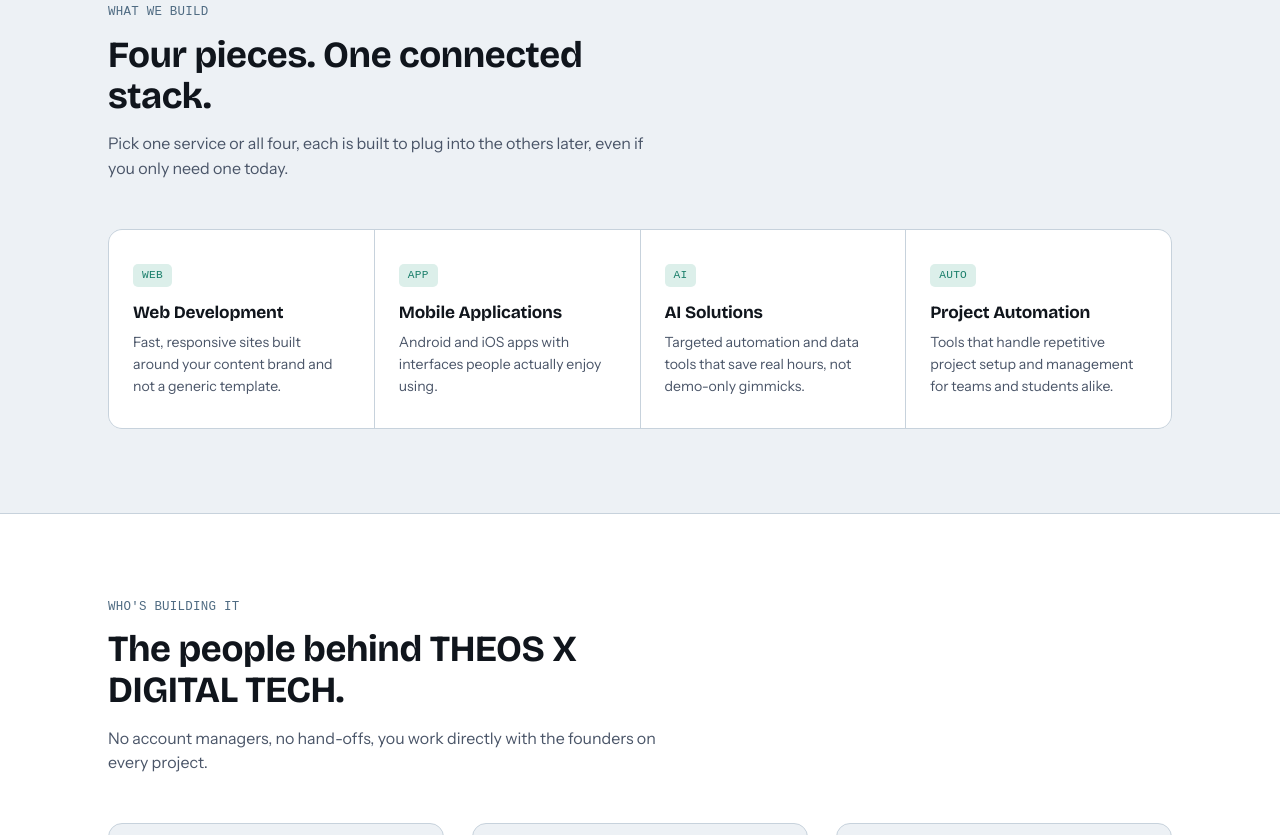
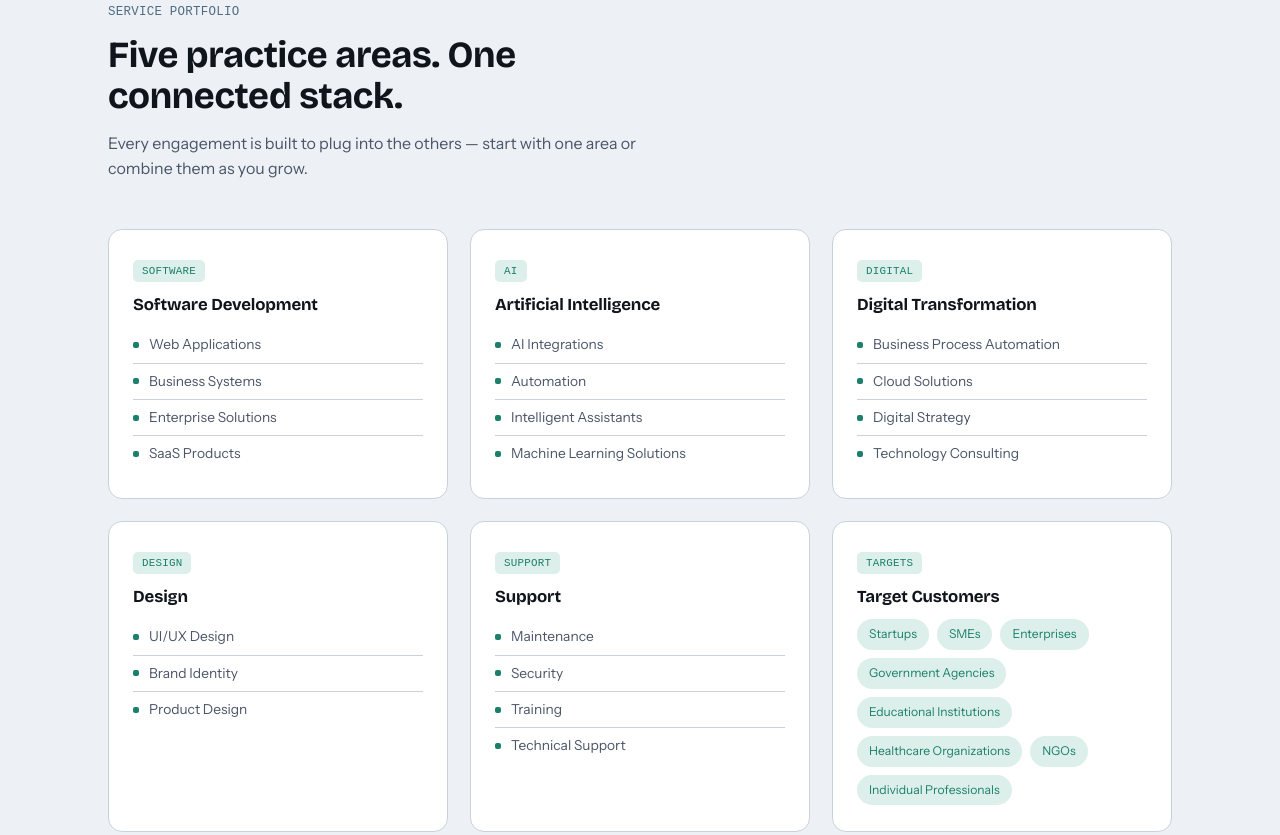
Before and after one commit to Stainless-aka/THEOS-X-DIGITAL-TECH, a website: page index.html in a window 1280 px wide. Shown: the part 1730-2565 px from the top of the page. Drawn offline with nearby package versions, Linux system fonts and the light colour scheme; a web font is replaced by a local one.

Commit message:
Added team members

```diff
--- a/index.html
+++ b/index.html
@@ -343,35 +343,58 @@
   }
   @media (max-width:760px){.about-grid{grid-template-columns:1fr;}}
 
-  /* ---------- SERVICES ---------- */
-  .service-grid{
+  /* ---------- SERVICES / PORTFOLIO ---------- */
+  .portfolio-grid{
     display:grid;
-    grid-template-columns:repeat(4,1fr);
-    gap:1px;
-    background:var(--wire-faint);
+    grid-template-columns:repeat(3,1fr);
+    gap:22px;
+  }
+  .portfolio-card{
+    background:var(--paper-raised);
     border:1px solid var(--wire-faint);
     border-radius:14px;
-    overflow:hidden;
+    padding:26px 24px;
+    transition:border-color .2s;
   }
-  .service-card{
-    background:var(--paper-raised);
-    padding:30px 24px;
-    transition:background .2s;
-  }
-  .service-card:hover{background:var(--teal-soft);}
-  .service-card .tag-mono{
-    font-size:0.7rem;
+  .portfolio-card:hover{border-color:var(--wire);}
+  .portfolio-card .tag-mono{
+    font-size:0.68rem;
     color:var(--teal);
     background:var(--teal-soft);
     display:inline-block;
     padding:3px 9px;
     border-radius:5px;
-    margin-bottom:16px;
+    margin-bottom:14px;
   }
-  .service-card h3{font-size:1.08rem;margin-bottom:10px;}
-  .service-card p{font-size:0.88rem;color:var(--ink-soft);}
-  @media (max-width:920px){.service-grid{grid-template-columns:repeat(2,1fr);}}
-  @media (max-width:560px){.service-grid{grid-template-columns:1fr;}}
+  .portfolio-card h3{font-size:1.05rem;margin-bottom:12px;}
+  .portfolio-list{list-style:none;}
+  .portfolio-list li{
+    display:flex;
+    align-items:center;
+    gap:10px;
+    font-size:0.86rem;
+    color:var(--ink-soft);
+    padding:7px 0;
+    border-bottom:1px solid var(--wire-faint);
+  }
+  .portfolio-list li:last-child{border-bottom:none;}
+  .portfolio-list li::before{
+    content:'';
+    width:6px;height:6px;
+    background:var(--teal);
+    border-radius:2px;
+    flex-shrink:0;
+  }
+  .customer-chips{display:flex;flex-wrap:wrap;gap:8px;}
+  .customer-chip{
+    font-size:0.76rem;
+    color:var(--teal);
+    background:var(--teal-soft);
+    border-radius:999px;
+    padding:6px 12px;
+  }
+  @media (max-width:920px){.portfolio-grid{grid-template-columns:repeat(2,1fr);}}
+  @media (max-width:560px){.portfolio-grid{grid-template-columns:1fr;}}
 
   /* ---------- PROCESS ---------- */
   #process{background:var(--paper-raised);border-top:1px solid var(--wire-faint);border-bottom:1px solid var(--wire-faint);}
@@ -416,11 +439,14 @@
   /* ---------- TEAM ---------- */
   #team{background:var(--paper-raised);border-top:1px solid var(--wire-faint);border-bottom:1px solid var(--wire-faint);}
   .team-grid{
-    display:grid;
-    grid-template-columns:repeat(3,1fr);
+    display:flex;
+    flex-wrap:wrap;
+    justify-content:center;
     gap:28px;
   }
   .team-card{
+    flex:1 1 300px;
+    max-width:380px;
     border:1px solid var(--wire-faint);
     border-radius:14px;
     padding:30px;
@@ -472,7 +498,8 @@
     transition:color .2s;
   }
   .team-card:hover .view-profile{color:var(--signal);}
-  @media (max-width:920px){.team-grid{grid-template-columns:1fr;}}
+  @media (max-width:1100px){.team-grid{justify-content:center;}}
+  @media (max-width:560px){.team-card{flex-basis:100%;max-width:none;}}
 
   /* ---------- TEAM MODAL ---------- */
   .modal{
@@ -788,30 +815,73 @@
 <section id="services">
   <div class="wrap">
     <div class="section-head reveal">
-      <span class="tag mono">What we build</span>
-      <h2>Four pieces. One connected stack.</h2>
-      <p>Pick one service or all four, each is built to plug into the others later, even if you only need one today.</p>
+      <span class="tag mono">Service Portfolio</span>
+      <h2>Five practice areas. One connected stack.</h2>
+      <p>Every engagement is built to plug into the others — start with one area or combine them as you grow.</p>
     </div>
-    <div class="service-grid reveal">
-      <div class="service-card">
-        <span class="tag-mono mono">WEB</span>
-        <h3>Web Development</h3>
-        <p>Fast, responsive sites built around your content brand and not a generic template.</p>
+    <div class="portfolio-grid reveal">
+      <div class="portfolio-card">
+        <span class="tag-mono mono">SOFTWARE</span>
+        <h3>Software Development</h3>
+        <ul class="portfolio-list">
+          <li>Web Applications</li>
+          <li>Business Systems</li>
+          <li>Enterprise Solutions</li>
+          <li>SaaS Products</li>
+        </ul>
       </div>
-      <div class="service-card">
-        <span class="tag-mono mono">APP</span>
-        <h3>Mobile Applications</h3>
-        <p>Android and iOS apps with interfaces people actually enjoy using.</p>
+      <div class="portfolio-card">
+        <span class="tag-mono mono">AI</span>
+        <h3>Artificial Intelligence</h3>
+        <ul class="portfolio-list">
+          <li>AI Integrations</li>
+          <li>Automation</li>
+          <li>Intelligent Assistants</li>
+          <li>Machine Learning Solutions</li>
+        </ul>
       </div>
-      <div class="service-card">
-        <span class="tag-mono mono">AI</span>
-        <h3>AI Solutions</h3>
-        <p>Targeted automation and data tools that save real hours, not demo-only gimmicks.</p>
+      <div class="portfolio-card">
+        <span class="tag-mono mono">DIGITAL</span>
+        <h3>Digital Transformation</h3>
+        <ul class="portfolio-list">
+          <li>Business Process Automation</li>
+          <li>Cloud Solutions</li>
+          <li>Digital Strategy</li>
+          <li>Technology Consulting</li>
+        </ul>
       </div>
-      <div class="service-card">
-        <span class="tag-mono mono">AUTO</span>
-        <h3>Project Automation</h3>
-        <p>Tools that handle repetitive project setup and management for teams and students alike.</p>
+      <div class="portfolio-card">
+        <span class="tag-mono mono">DESIGN</span>
+        <h3>Design</h3>
+        <ul class="portfolio-list">
+          <li>UI/UX Design</li>
+          <li>Brand Identity</li>
+          <li>Product Design</li>
+        </ul>
+      </div>
+      <div class="portfolio-card">
+        <span class="tag-mono mono">SUPPORT</span>
+        <h3>Support</h3>
+        <ul class="portfolio-list">
+          <li>Maintenance</li>
+          <li>Security</li>
+          <li>Training</li>
+          <li>Technical Support</li>
+        </ul>
+      </div>
+      <div class="portfolio-card">
+        <span class="tag-mono mono">TARGETS</span>
+        <h3>Target Customers</h3>
+        <div class="customer-chips">
+          <span class="customer-chip">Startups</span>
+          <span class="customer-chip">SMEs</span>
+          <span class="customer-chip">Enterprises</span>
+          <span class="customer-chip">Government Agencies</span>
+          <span class="customer-chip">Educational Institutions</span>
+          <span class="customer-chip">Healthcare Organizations</span>
+          <span class="customer-chip">NGOs</span>
+          <span class="customer-chip">Individual Professionals</span>
+        </div>
       </div>
     </div>
   </div>
@@ -844,6 +914,20 @@
         <h3>Ibrahim Mohammed</h3>
         <span class="role">Content Creator</span>
         <p>AI-powered content creator and digital storyteller shaping the brand across platforms.</p>
+        <span class="view-profile mono">View profile →</span>
+      </div>
+      <div class="team-card" role="button" tabindex="0" aria-label="View profile: Kamaludeen Abubakar">
+        <img src="team/kamaludeen-abubakar.jpg" alt="Kamaludeen Abubakar" class="avatar" width="112" height="112">
+        <h3>Kamaludeen Abubakar</h3>
+        <span class="role">Graphic Designer</span>
+        <p>Designs compelling brand identities and digital assets that leave lasting impressions.</p>
+        <span class="view-profile mono">View profile →</span>
+      </div>
+      <div class="team-card" role="button" tabindex="0" aria-label="View profile: Lionel Aember Nyam">
+        <img src="team/lionel-aember-nyam.jpg" alt="Lionel Aember Nyam" class="avatar" width="112" height="112">
+        <h3>Lionel Aember Nyam</h3>
+        <span class="role">Technology Consultant</span>
+        <p>Strategic technology and IT consulting that helps organizations solve complex challenges.</p>
         <span class="view-profile mono">View profile →</span>
       </div>
     </div>
@@ -1027,9 +1111,7 @@
       img: 'team/godwin-ayuba.jpg',
       bio: 'Meet <strong>Godwin Inalegwu Ayuba</strong>, Chief Executive Officer and Co-Founder of <strong>THEOS X Digital Tech</strong>. A software engineer and technology entrepreneur, he leads the company\'s vision, product strategy, and engineering initiatives. Passionate about building scalable web and mobile applications, he is dedicated to creating innovative digital solutions that deliver real-world impact.',
       socials: {
-        facebook: 'https://facebook.com/theosxdigital',
-        twitter: 'https://x.com/theosxdigital',
-        instagram: 'https://instagram.com/theosxdigital',
+        facebook: 'https://www.facebook.com/profile.php?id=61574494423907',
         github: 'https://github.com/Stainless-aka',
         linkedin: 'https://ng.linkedin.com/in/godwin-inalegwu-ayuba-09b3153a7',
       },
@@ -1052,6 +1134,28 @@
       role: 'Content Creator',
       img: 'team/ibrahim-mohammed.jpg',
       bio: 'Meet <strong>Ibrahim Mohammed</strong>, the Content Creator at <strong>THEOS X Digital Tech</strong>. Specializing in AI-powered content creation, Canva design, and digital storytelling, he develops engaging content that strengthens the company\'s brand presence and effectively communicates its vision across digital platforms.',
+      socials: {
+        facebook: 'https://facebook.com/theosxdigital',
+        twitter: 'https://x.com/theosxdigital',
+        instagram: 'https://instagram.com/theosxdigital',
+      },
+    },
+    {
+      name: 'Kamaludeen Abubakar',
+      role: 'Graphic Designer',
+      img: 'team/kamaludeen-abubakar.jpg',
+      bio: 'Meet <strong>Kamaludeen Abubakar</strong>, the Graphic Designer at <strong>THEOS X Digital Tech</strong>. With a passion for creativity and visual storytelling, Kamaludeen designs compelling brand identities and digital assets that leave lasting impressions. From logos and marketing materials to social media creatives and user interface graphics, he transforms ideas into impactful visuals that strengthen the company\'s brand and engage its audience.',
+      socials: {
+        facebook: 'https://facebook.com/theosxdigital',
+        twitter: 'https://x.com/theosxdigital',
+        instagram: 'https://www.instagram.com/great_kamal?igsh=bm45dm5pdnl5NGNi',
+      },
+    },
+    {
+      name: 'Lionel Aember Nyam',
+      role: 'Technology Consultant',
+      img: 'team/lionel-aember-nyam.jpg',
+      bio: 'Meet <strong>Lionel Aember Nyam</strong>, the Technology Consultant at <strong>THEOS X Digital Tech</strong>. Lionel works closely with clients to understand their business goals and recommend innovative technology solutions that drive growth and efficiency. With a strategic approach to digital transformation and IT consulting, he helps organizations leverage technology to solve complex challenges and unlock new opportunities.',
       socials: {
         facebook: 'https://facebook.com/theosxdigital',
         twitter: 'https://x.com/theosxdigital',
```
Also changed, not shown: team/kamaludeen-abubakar.jpg (added), team/lionel-aember-nyam.jpg (added).
